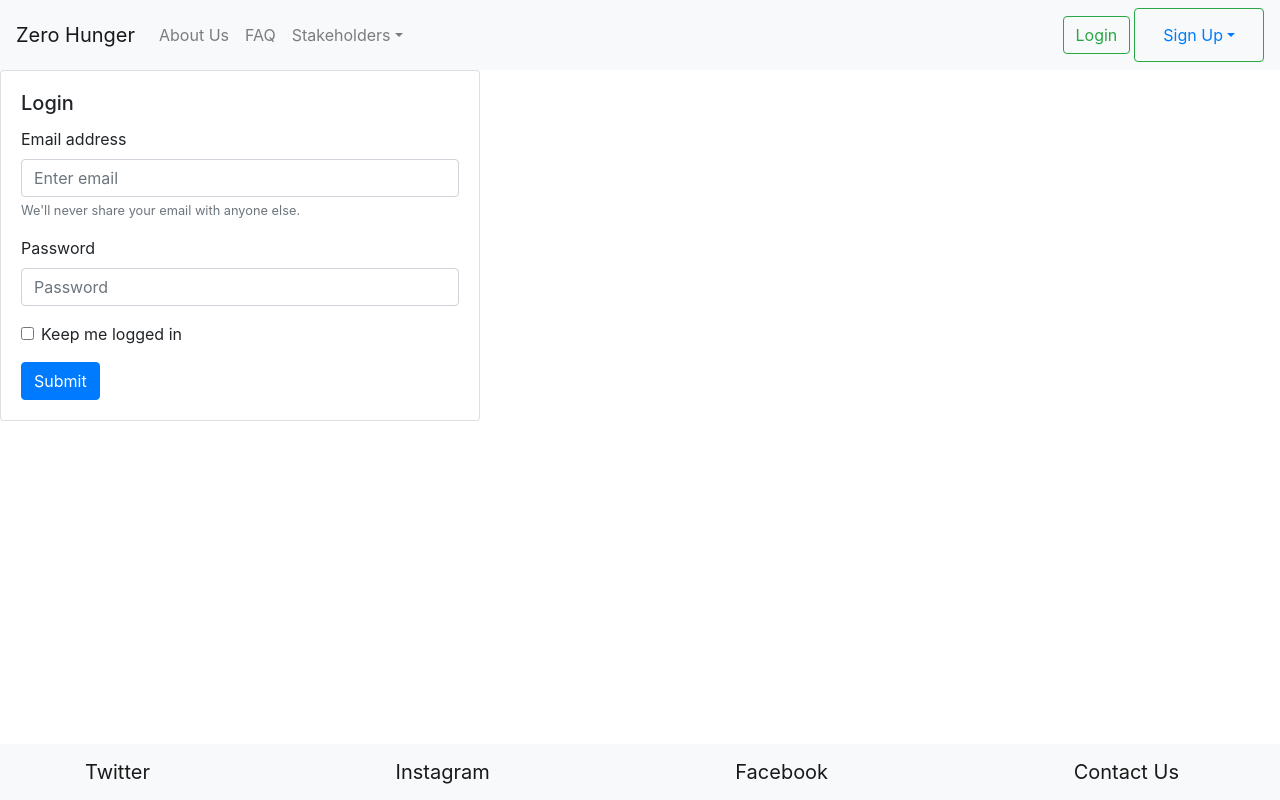
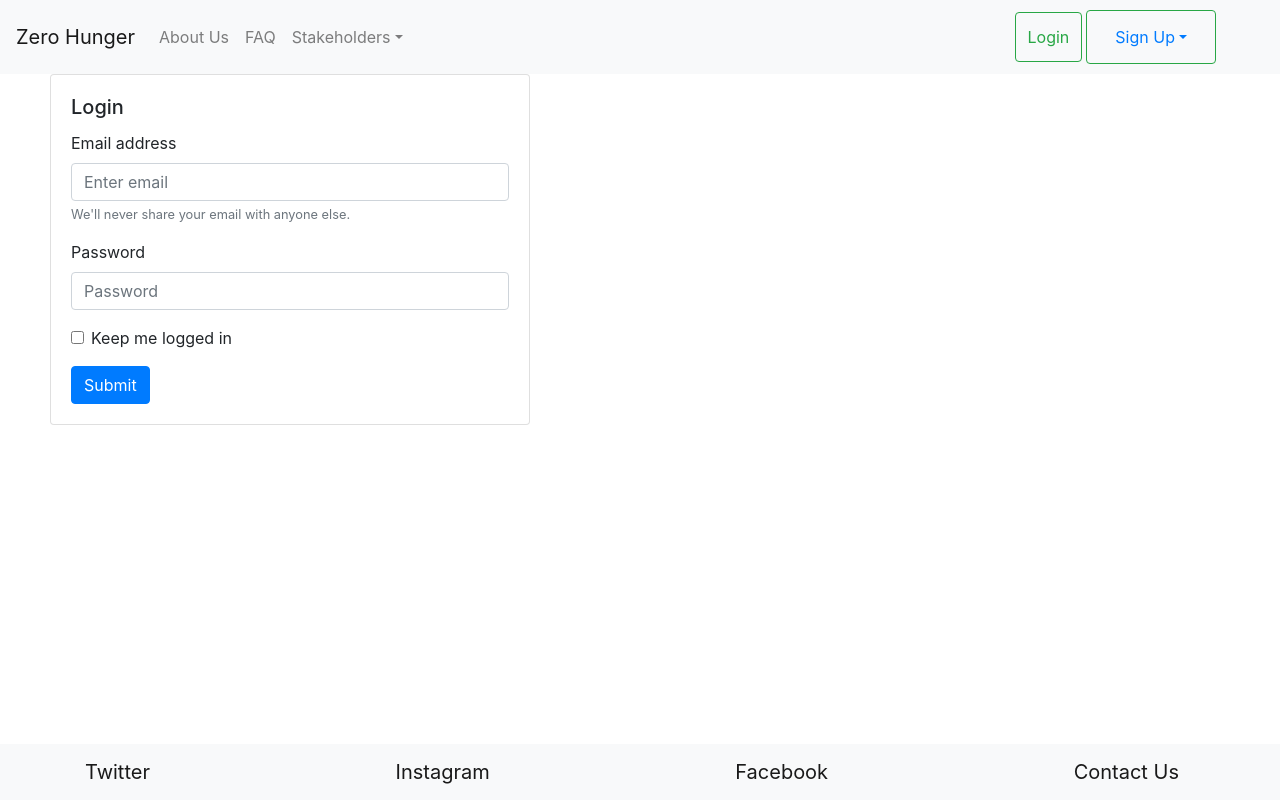
Before and after one commit to makhmudislamov/food-sharing-mvp, a React (Create React App) app in the folder food-sharing/: page /login in a window 1280 px wide. Built offline with nearby package versions, Linux system fonts and the light colour scheme.

Commit message:
played CSS and fixed

```diff
--- a/food-sharing/src/components/Auth.jsx
+++ b/food-sharing/src/components/Auth.jsx
@@ -2,6 +2,7 @@ import React, { Component } from 'react';
 import Dashboard from './Dashboard';
 import LoginCard from './cards/loginCard';
 import { BrowserRouter as Router, Switch, Route } from "react-router-dom";
+import "./auth.css";
 
 class Auth extends Component {
     // state = {  }
--- a/food-sharing/src/components/cards/dashCard.jsx
+++ b/food-sharing/src/components/cards/dashCard.jsx
@@ -5,7 +5,7 @@ class FoodCard extends Component {
     render() {
         return (
             <React.Fragment>
-                <>
+                <div style={{ display: "flex", flexWrap: "wrap", margin: "20px", justifyContent: "space-around"}}>
                     <Card bg="primary" text="white" style={{ width: "20rem" }}>
                         <Card.Header>Status: Pickup in Progress</Card.Header>
                         <Card.Body>
@@ -57,13 +57,13 @@ class FoodCard extends Component {
                                 Amount: 3 <br />
                                 Scheduled Pickup time (PST): 4PM <br />
                                 Assigned Volunteer: In Progress <br />
-                                Volunteer's contact:  <br />
+                                Volunteer's contact: <br />
                                 Destination: Kind Hearts Org <br />
                             </Card.Text>
                         </Card.Body>
                     </Card>
                     <br />
-                </>
+                </div>
             </React.Fragment>
         );
     }
--- a/food-sharing/src/components/cards/loginCard.jsx
+++ b/food-sharing/src/components/cards/loginCard.jsx
@@ -1,13 +1,12 @@
-import React, { Component } from 'react';
-import { Card } from "react-bootstrap";
-import { Form } from "react-bootstrap";
-import { Button } from "react-bootstrap";
+import React, { Component } from "react";
+import { Card, Form, Button } from "react-bootstrap";
 
 class LoginCard extends Component {
     // state = {  }
     render() {
         return (
-            <Card style={{ width: "30rem" }}>
+            // add paddingleft and padding top
+            <Card style={{ width: "30rem", marginLeft: "50px" }}>
                 <Card.Body>
                     <Card.Title>Login</Card.Title>
                     <Form>
--- a/food-sharing/src/components/navbar.jsx
+++ b/food-sharing/src/components/navbar.jsx
@@ -6,7 +6,7 @@ class NavigationBar extends Component {
     // state = {  }
     render() {
         return (
-            <Navbar bg="light" expand="lg">
+            <Navbar style={{paddingRight: "5%"}} bg="light" expand="lg">
                 <Navbar.Brand href="/">Zero Hunger</Navbar.Brand>
                 <Navbar.Toggle aria-controls="basic-navbar-nav" />
                 <Navbar.Collapse id="basic-navbar-nav">
@@ -29,7 +29,7 @@ class NavigationBar extends Component {
                             </NavDropdown.Item>
                         </NavDropdown>
                     </Nav>
-                    <Button className="m-1" href="/login" variant="outline-success">Login</Button>
+                    <Button style={{padding: "12px"}} className="m-1" href="/login" variant="outline-success">Login</Button>
                     <Button variant="outline-success">
                         <NavDropdown className="m-auto" title="Sign Up">
                             <NavDropdown.Item href="/signup">
```
Also changed, not shown: food-sharing/src/components/auth.css (added).
